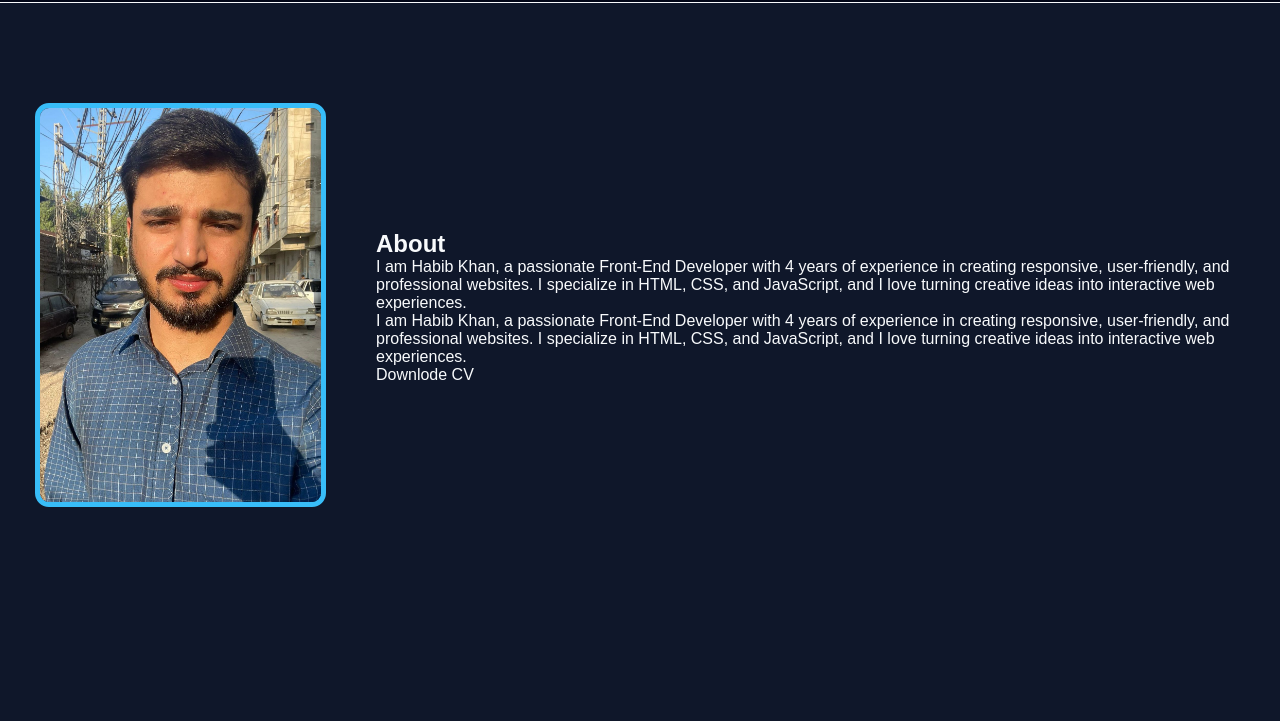
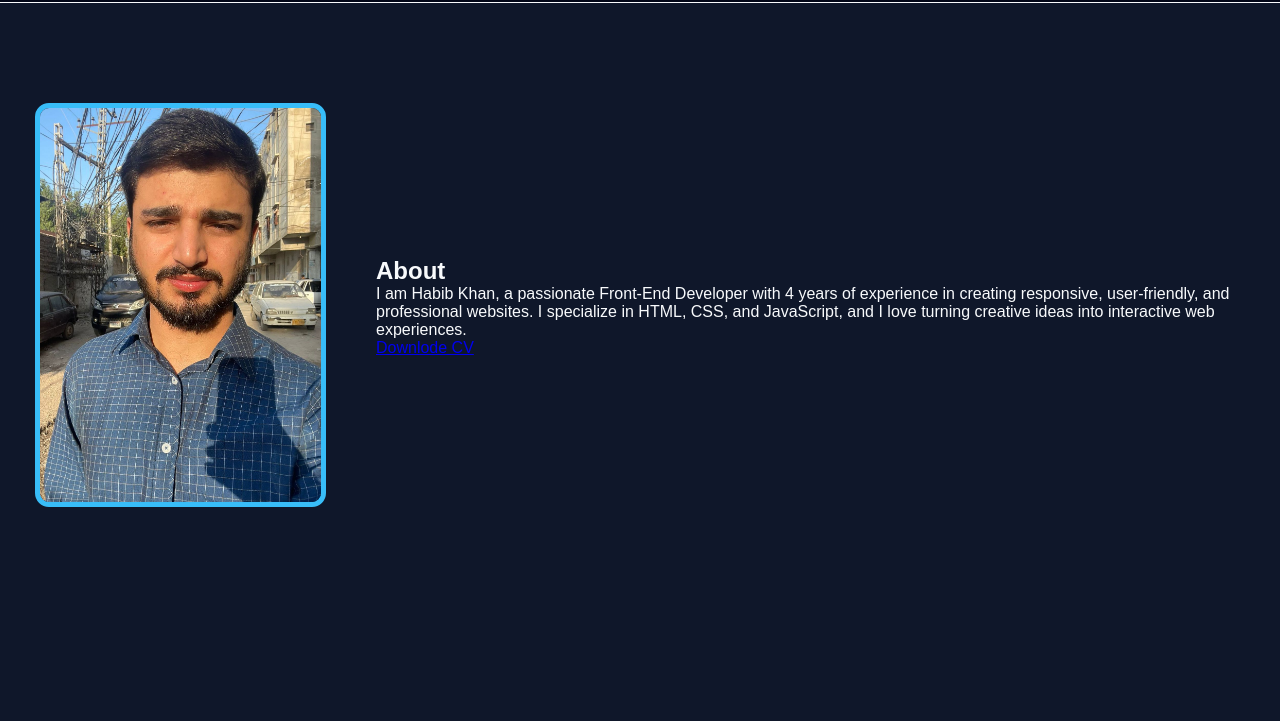
Before and after one commit to Khanali-1/Portfolio, a plain HTML site: page about.html in a window 1280 px wide. Shown: the part 77-798 px from the top of the page. Drawn offline with Linux system fonts and the light colour scheme.

Commit message:
aaadeed new code

```diff
--- a/about.html
+++ b/about.html
@@ -36,8 +36,7 @@
         <div class="hero-text">
           <h2>About</h2>
           <p>I am Habib Khan, a passionate Front-End Developer with 4 years of experience in creating responsive, user-friendly, and professional websites. I specialize in HTML, CSS, and JavaScript, and I love turning creative ideas into interactive web experiences.</p>
-          <p>I am Habib Khan, a passionate Front-End Developer with 4 years of experience in creating responsive, user-friendly, and professional websites. I specialize in HTML, CSS, and JavaScript, and I love turning creative ideas into interactive web experiences.</p>
-          <a class="hero-2btn">Downlode CV</a>
+          <a class="hero-2btn" href="#">Downlode CV</a>
         </div>
       </div>
     </section>
```
